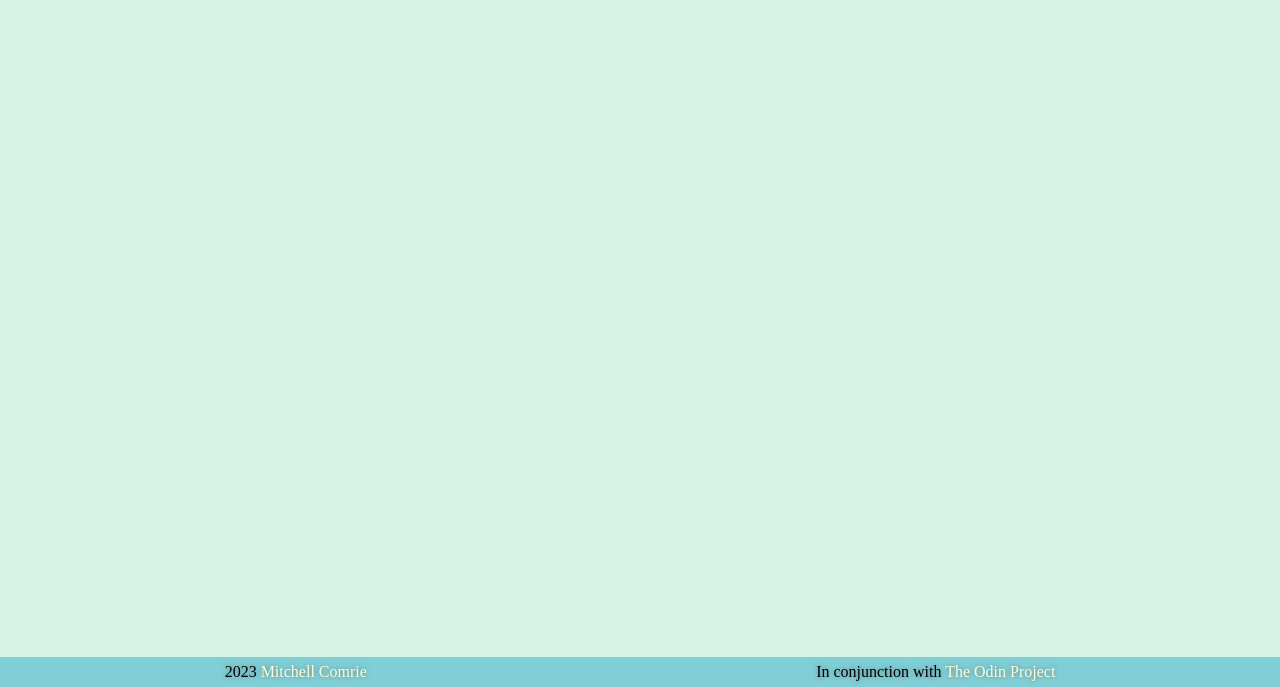
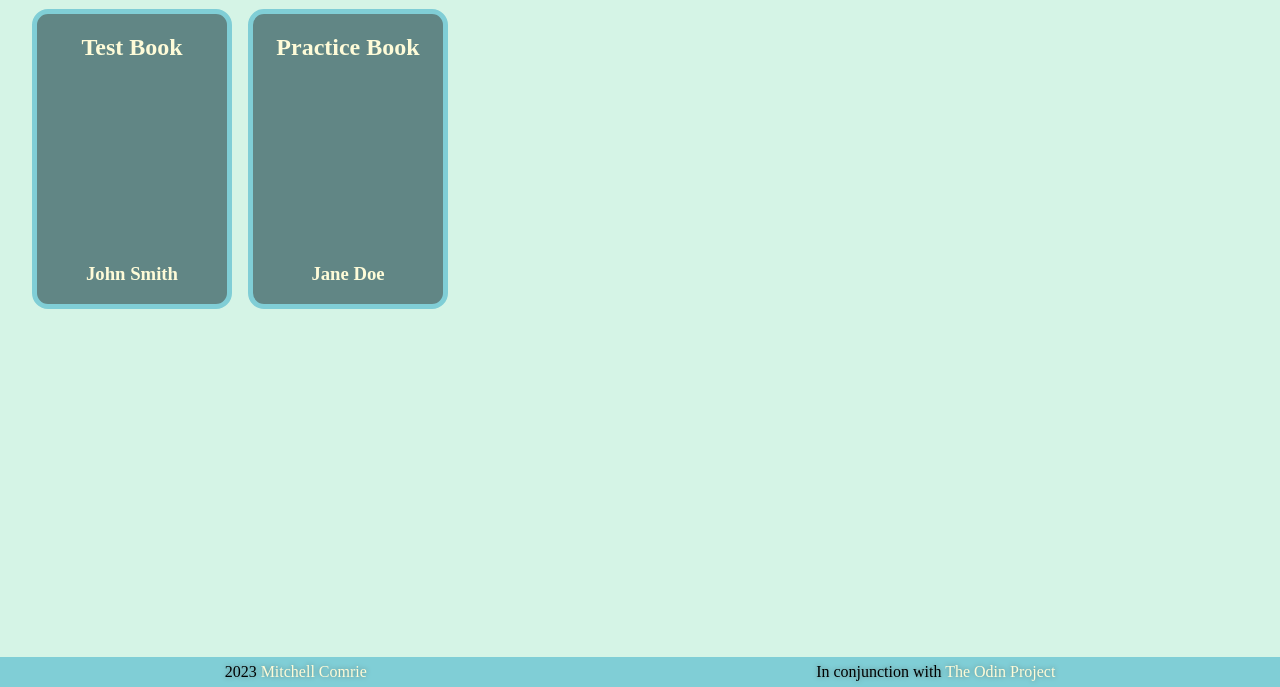
Before and after one commit to MitDotCom/TOP-Library, a plain HTML site: page index.html in a window 1280 px wide. Shown: the part 143-830 px from the top of the page. Drawn offline with Linux system fonts and the light colour scheme.

Commit message:
Add styles to book divs

```diff
--- a/index.html
+++ b/index.html
@@ -18,7 +18,14 @@
         <a class="search" href="">Search/Filter</a>
     </header>
     <section id="catalog">
-
+        <div class="book1">
+            <h2>Test Book</h2>
+            <h3>John Smith</h3>
+        </div>
+        <div class="book2">
+            <h2>Practice Book</h2>
+            <h3>Jane Doe</h3>
+        </div>
     </section>
     <footer>
         <p>2023 <span><a href="https://github.com/MitDotCom">Mitchell Comrie</a></span></p>
--- a/styles.css
+++ b/styles.css
@@ -20,6 +20,8 @@ body {
     margin: 0;
     background-color: var(--body-background);
 }
+
+/* ---------------------------------------- */
 
 header {
     display: grid;
@@ -77,6 +79,29 @@ header {
     border-color: var(--font-hover);
 }
 
+/* ---------------------------------------- */
+
+#catalog {
+    display: grid;
+    grid-template: repeat(auto-fill,minmax(200px,300px)) / repeat(auto-fill,minmax(100px,200px));
+    gap: 1rem;
+    margin: 2rem;
+}
+
+#catalog div {
+    display: flex;
+    flex-direction: column;
+    justify-content: space-between;
+    align-items: center;
+    color: var(--font-color);
+    background-color: var(--box-background);
+    border: 5px solid var(--header-background);
+    border-radius: 1rem;
+    text-align: center;
+}
+
+/* ---------------------------------------- */
+
 footer {
     background-color: var(--header-background);
     display: flex;
```
